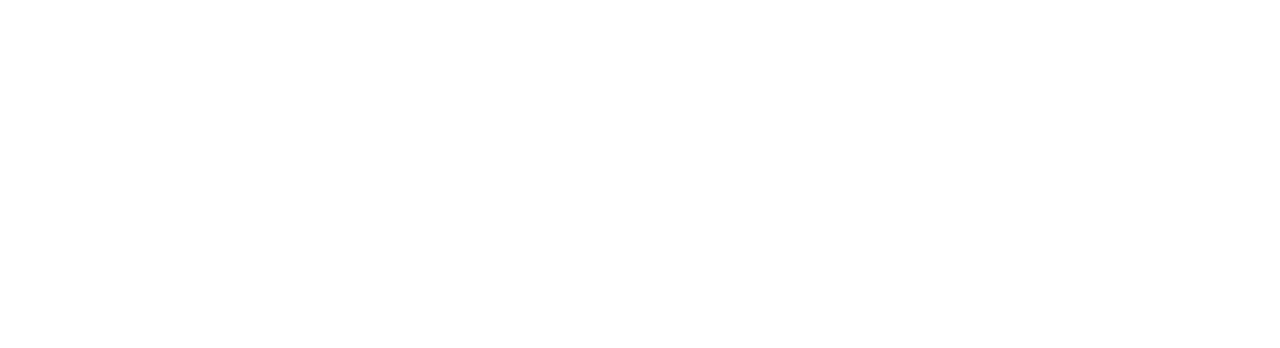
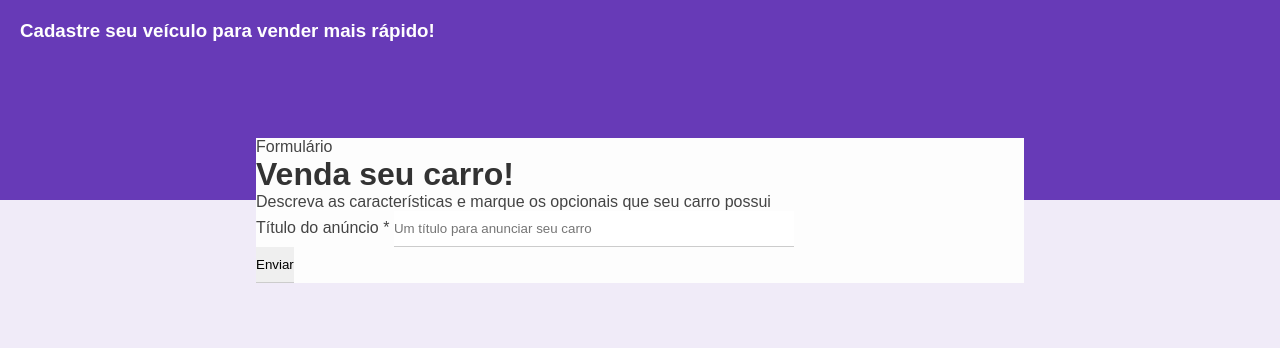
Before and after one commit to duduarb/formulario, a plain HTML site: page index.html in a window 1280 px wide. Drawn offline with Linux system fonts and the light colour scheme.

Commit message:
Primeiros passos do formulário

```diff
--- a/css/styles.css
+++ b/css/styles.css
@@ -0,0 +1,47 @@
+* {
+    margin: 0;
+    padding: 0;
+    font-family: Arial, Helvetica, sans-serif;
+}
+
+body {
+    background-color: #f0ebf8;
+}
+
+h1, h2, h3, h4, h5 ,h6 {
+    color: #333;
+}
+
+p, label {
+    color: #444;
+}
+
+input {
+    border: none;
+    border-bottom: 1px solid #ccc;
+    padding: 10px 0px;
+}
+
+input[type="text"], input[type="number"] input[type="date"] input[type="file"] {
+    width: 400px;
+}
+
+/* cabeçalho */
+.header {
+    height: 160px;
+    padding: 20px;
+    background-color: #673ab7;
+}
+
+.header h3 {
+    color: #fff;
+}
+
+/* cabeçalho */
+.form-container {
+    background-color: #fdfdfd;
+    width: 60%;
+    margin: 0 auto;
+    position: relative;
+    top: -62px;
+}
--- a/index.html
+++ b/index.html
@@ -7,6 +7,26 @@
     <link rel="stylesheet" href="css/styles.css">
 </head>
 <body>
-
+    <div class="container">
+        <div class="header">
+            <h3>Cadastre seu veículo para vender mais rápido!</h3>
+        </div>
+        <div class="form-container">
+            <div class="form-header">
+                <p>Formulário</p>
+            </div>
+            <div class="form-body">
+                <h1 class="form-title">Venda seu carro!</h1>
+                <p>Descreva as características e marque os opcionais que seu carro possui</p>
+               <form>
+                <div class="box-input">
+                    <label for="title">Título do anúncio <span class="required-field">*</span></label>
+                    <input type="text" name="title" id="title" class="block" placeholder="Um título para anunciar seu carro" minlength="4" maxlength="30" required>
+                </div>
+                <input type="submit" value="Enviar">
+               </form>
+            </div>
+        </div>
+    </div>
 </body>
 </html>
```
